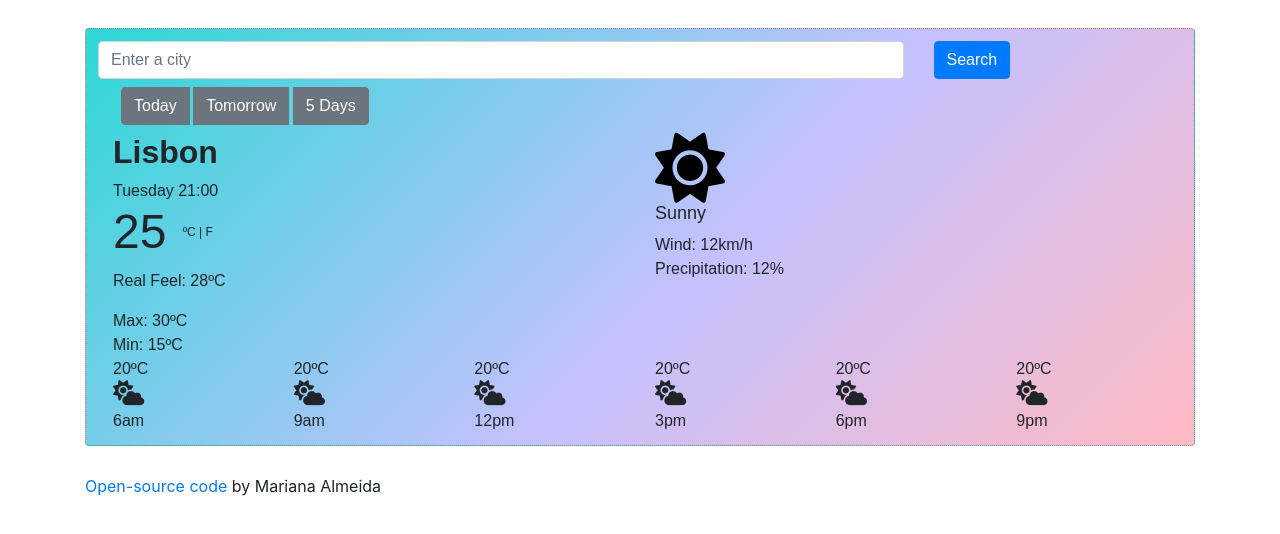
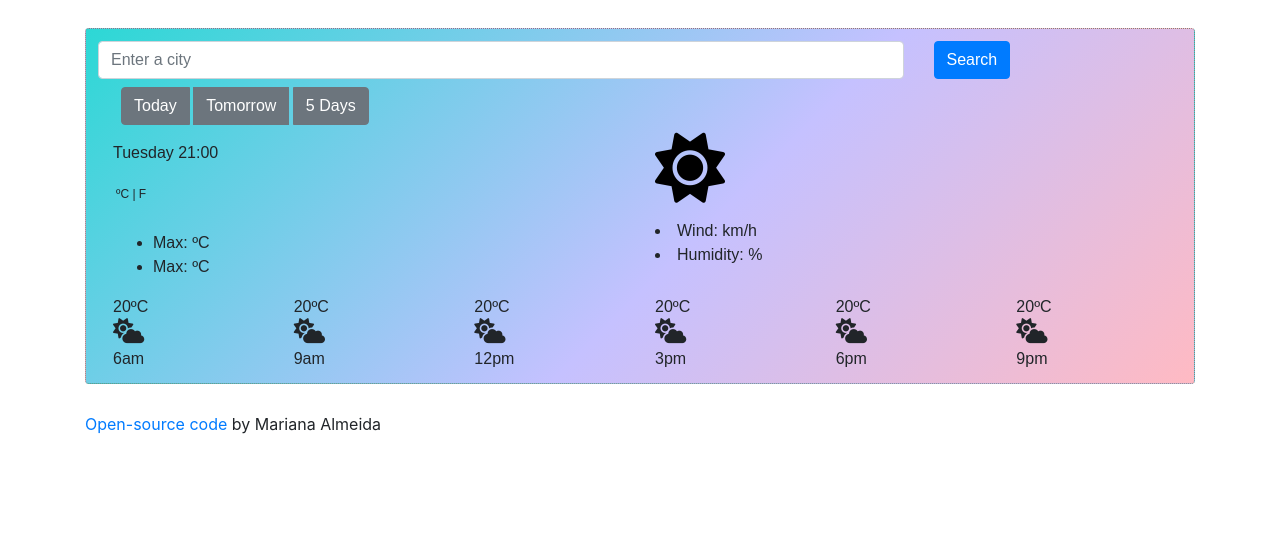
Before and after one commit to mellmontenegro/weather-app, a plain HTML site: page index.html in a window 1280 px wide. Drawn offline with nearby package versions, Linux system fonts and the light colour scheme; no server answers; a web font is replaced by a local one.

Commit message:
Added ids and classes with updated format of code to be used in function

```diff
--- a/index.html
+++ b/index.html
@@ -31,9 +31,10 @@
             <div class="row">
               <div class="col-md-9">
                 <input
-                  type="text"
+                  type="search"
                   class="form-control"
                   placeholder="Enter a city"
+                  id="cityInput"
                 />
               </div>
               <div class="col-md-3">
@@ -52,33 +53,29 @@
           <div class="container">
             <div class="row">
               <div class="col">
-                <h1>Lisbon</h1>
+                <h1 id="city"></h1>
                 <span>
                   Tuesday 21:00
                 </span>
-                <h2>
-                  25
+                <h2 id="temperature">
                   <small class="unit">
                     ºC | F
                   </small>
                 </h2>
-                <p class="real-feel">
-                  Real Feel: 28ºC
-                </p>
-                <span class="max-min">
-                  Max: 30ºC<br />
-                  Min: 15ºC
-                </span>
+                <ul class="max-min">
+                  <li>Max: <span id="tempmax"></span>ºC</li>
+                  <li>Max: <span id="tempmin"></span>ºC</li>
+                </ul>
               </div>
               <div class="col">
                 <i class="fas fa-sun sunny"></i>
-                <h3>Sunny</h3>
-                <p class="wind-precipitation">
-                  Wind: 12km/h<br />
-                  Precipitation: 12%
-                </p>
+                <h3 id="description"></h3>
+                <ul class="wind-humidity"></ul>
+                  <li>Wind: <span id="wind"></span>km/h</li>
+                  <li>Humidity: <span id="humidity"></span>%</li>
+                </ul>
               </div>
-              <br />
+
               <div class="container">
                 <div class="row">
                   <div class="col">
```
